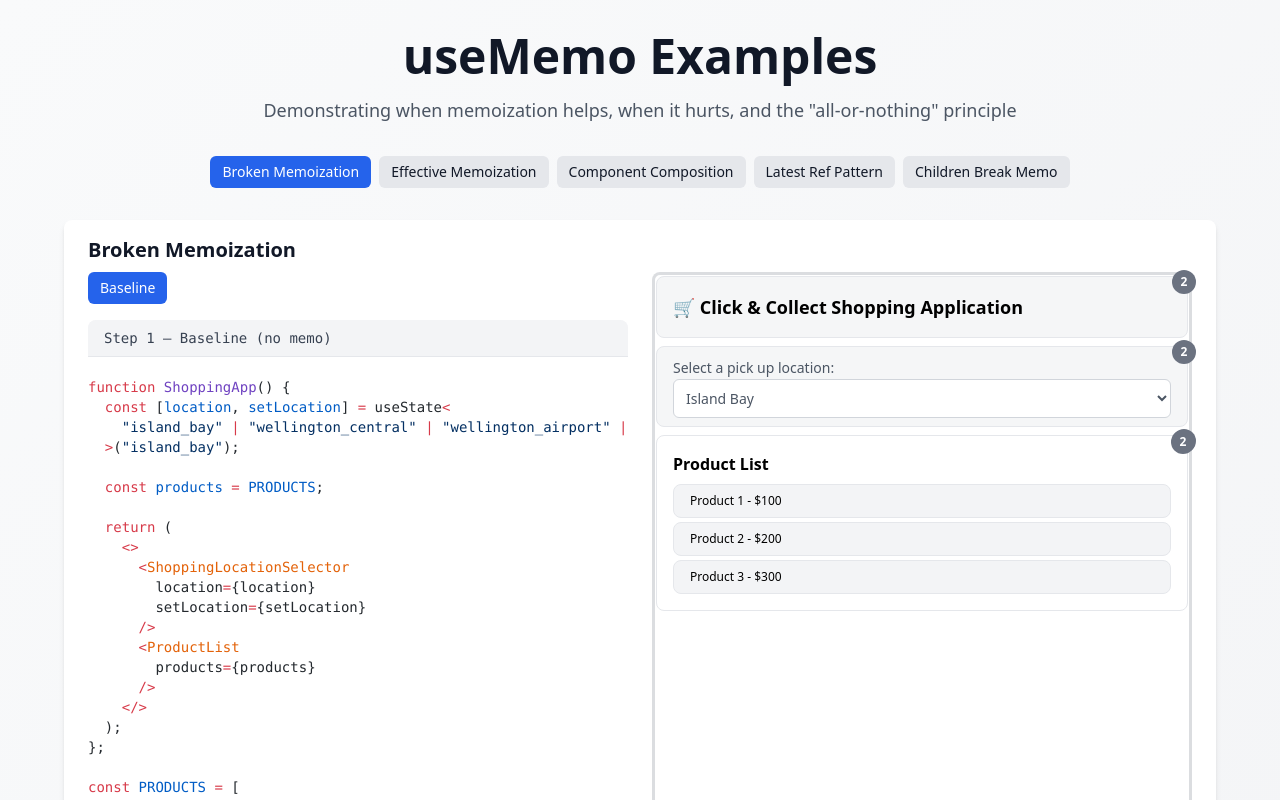
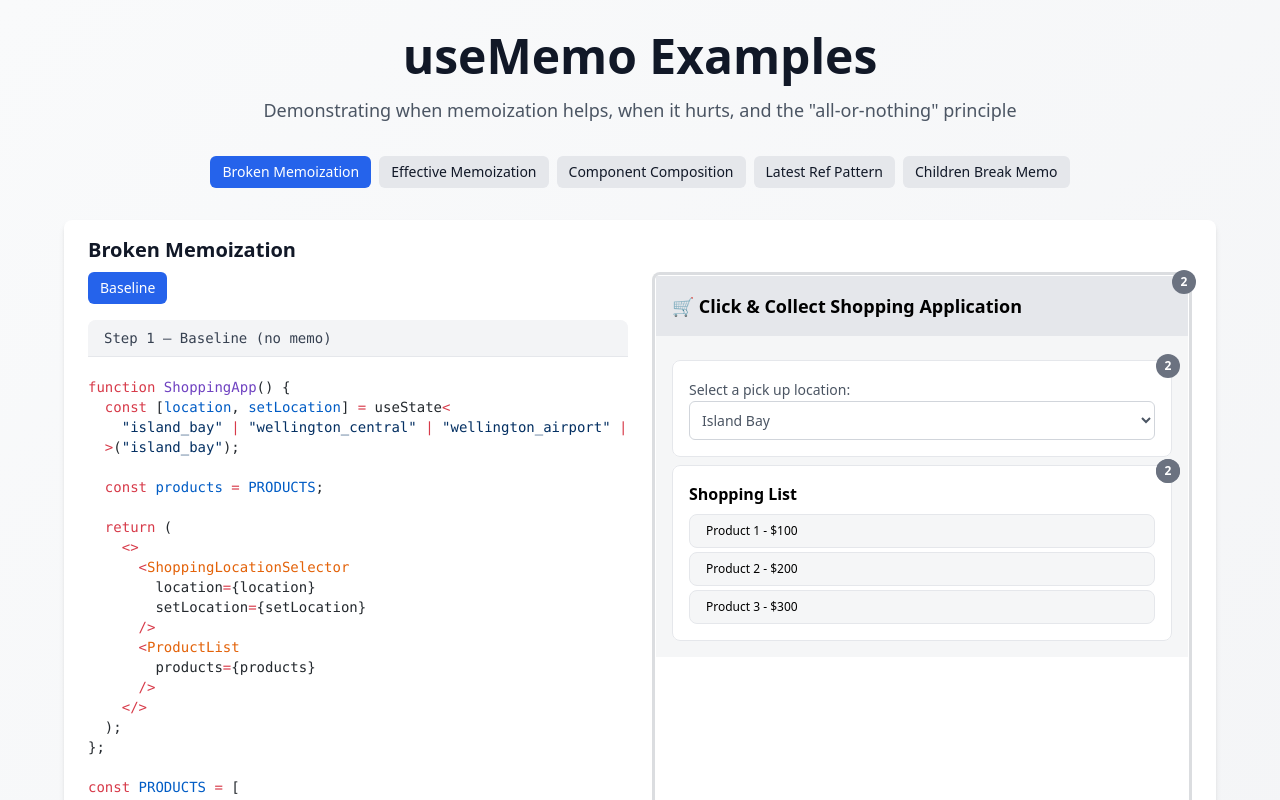
Before and after one commit to slackermorris/use-memo, a React (Vite) app: page / in a window 1280 px wide. Shown: the top 800 px of the page. Built offline with nearby package versions, Linux system fonts and the light colour scheme.

Commit message:
feature: different identify render colours for components

```diff
--- a/src/components/examples/BrokenMemoExample.tsx
+++ b/src/components/examples/BrokenMemoExample.tsx
@@ -32,20 +32,26 @@ const useTheme = () => useContext(ThemeContext);
 // Child list (not memoized) – performs expensive filtering every render
 function ProductList({ products }: { products: Product[] }) {
   return (
-    <RenderTracker name={`ProductList`} className="p-4 border rounded-lg">
-      <h4 className="font-semibold mb-2">Product List</h4>
+    <RenderTracker
+      name={`ProductList`}
+      className="bg-white"
+      flashClassName="bg-blue-200 shadow-lg shadow-blue-500/50 ring-2 ring-blue-400"
+    >
+      <div className="p-4 border rounded-lg">
+        <h4 className="font-semibold mb-2">Shopping List</h4>
         <div className="space-y-2">
           <div className="overflow-y-auto space-y-1">
             {products.slice(0, 5).map((product) => (
               <div
                 key={product.id}
-              className="flex items-center justify-between text-xs h-4 bg-gray-100 rounded-lg p-4 border border-gray-200"
+                className="flex items-center justify-between text-xs h-4 bg-gray-100/80 rounded-lg p-4 border border-gray-200"
               >
                 <span>
                   {product.name} - ${product.price}
                 </span>
               </div>
             ))}
+          </div>
         </div>
       </div>
     </RenderTracker>
@@ -130,7 +136,7 @@ function Demo_UseCallbackOnly({
   );
   return (
     <RenderTracker name="ShoppingApp (useCallback only)" className="space-y-4">
-      <div className="p-4 border rounded-lg">
+      <div className="p-4 border rounded-lg bg-white">
         <h3 className="font-semibold">useCallback only</h3>
         <p className="text-xs text-gray-600">
           Doesn't help because child isn't memoized and parent still re-renders.
@@ -480,19 +486,21 @@ export function BrokenMemoExample() {
 
         <div className="space-y-4 rounded-lg p-1 ring ring-gray-600/20 ring-inset">
           <RenderTracker name={`ShoppingApp`}>
-            <div className="space-y-2 w-full">
-              <div className="flex items-center justify-between  w-full bg-gray-100/80 p-4 border rounded-lg">
+            <div className="space-y-2 w-full bg-gray-100/80 ">
+              <div className="flex items-center justify-between w-full p-4 bg-gray-200">
                 <h3 className="text-lg font-semibold">
                   🛒 Click & Collect Shopping Application
                 </h3>
               </div>
 
+              <div className="space-y-2 p-4">
                 <ShoppingLocationSelector
                   location={location}
                   setLocation={setLocation}
                 />
 
                 {renderRight()}
+              </div>
             </div>
           </RenderTracker>
         </div>
@@ -521,9 +529,10 @@ function ShoppingLocationSelector({
   return (
     <RenderTracker
       name={`Location`}
+      className="bg-white"
       flashClassName="bg-orange-200 shadow-lg shadow-orange-500/50 ring-2 ring-orange-400"
     >
-      <div className="space-y-2 px-4 py-2 bg-gray-100/80 p-4 border rounded-lg">
+      <div className="space-y-2 p-4 border rounded-lg">
         <label className="text-sm text-gray-600">
           Select a pick up location:
           <select
```
Lines whose indentation alone changed are shown as unchanged.
